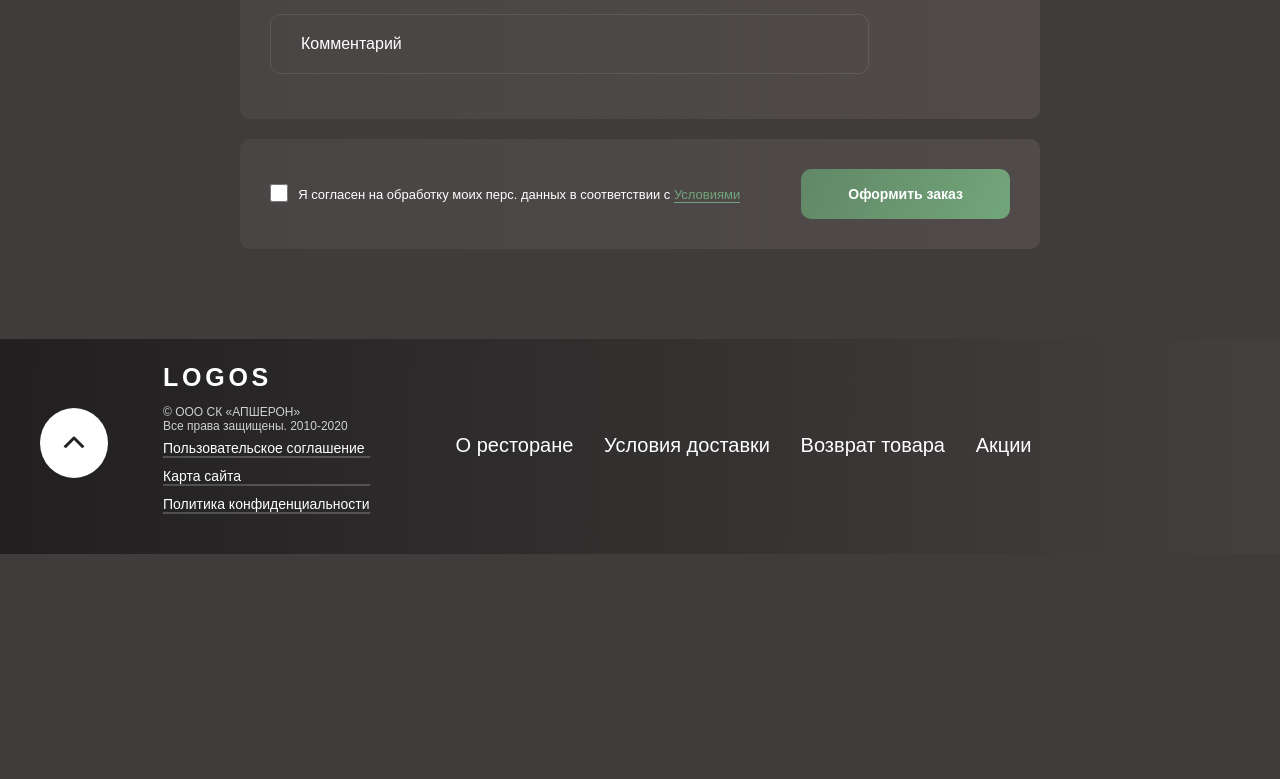
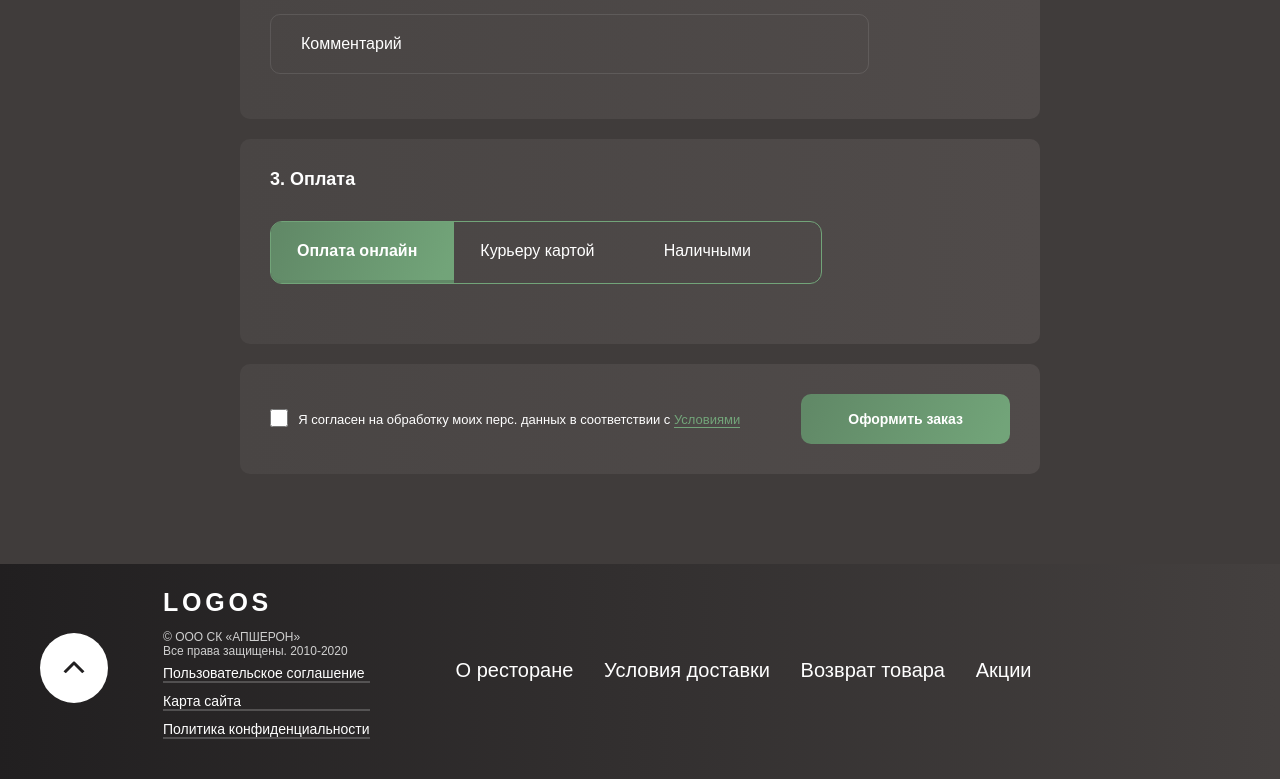
Before and after one commit to Bardooo/Logos, a React (Create React App) app: page /order in a window 1280 px wide. Shown: the part 1147-1926 px from the top of the page. Before the commit the page ends 1701 px from the top, so only its background shows below. Built offline with nearby package versions, Linux system fonts and the light colour scheme; a web font is replaced by a local one.

Commit message:
добавил тип оплаты

```diff
--- a/src/pages/Order.tsx
+++ b/src/pages/Order.tsx
@@ -18,10 +18,12 @@ interface OrderForm {
   level: string;
   comment: string;
   checkbox: boolean;
+  activePay: string;
 }
 
 const Order = () => {
-  const [active, setActive] = React.useState('1');
+  const [activeDev, setActiveDev] = React.useState('1');
+  const [activePay, setActivePay] = React.useState('оплата картой');
   const {
     register,
     handleSubmit,
@@ -54,13 +56,22 @@ const Order = () => {
     el.currentTarget.value = el.currentTarget.value.replace(/[^\d+]/, '');
   };
 
-  const onClickLi = (e: React.MouseEvent<HTMLLIElement, MouseEvent>) => {
+  const onClickLiDelivery = (e: React.MouseEvent<HTMLLIElement, MouseEvent>) => {
     const elements = document.querySelectorAll('.order__delivery-li');
     elements.forEach((el) => {
       el.classList.remove('active');
     });
     e.currentTarget.classList.add('active');
-    setActive(e.currentTarget.id);
+    setActiveDev(e.currentTarget.id);
+  };
+
+  const onClickLiPay = (e: React.MouseEvent<HTMLLIElement, MouseEvent>) => {
+    const elements = document.querySelectorAll('.order__payment-li');
+    elements.forEach((el) => {
+      el.classList.remove('active');
+    });
+    e.currentTarget.classList.add('active');
+    setActivePay(e.currentTarget.id);
   };
 
   return (
@@ -112,14 +123,17 @@ const Order = () => {
           <h5 className="order__delivery-title">2. Доставка</h5>
           <div className="order__delivery-selector">
             <ul className="order__delivery-ul">
-              <li className="order__delivery-li active" id="1" onClick={(e) => onClickLi(e)}>
+              <li
+                className="order__delivery-li active"
+                id="1"
+                onClick={(e) => onClickLiDelivery(e)}>
                 Доставка
               </li>
-              <li className="order__delivery-li" id="2" onClick={(e) => onClickLi(e)}>
+              <li className="order__delivery-li" id="2" onClick={(e) => onClickLiDelivery(e)}>
                 Самовызов
               </li>
             </ul>
-            {active === '1' ? (
+            {activeDev === '1' ? (
               <div className="order__delivery-time">
                 <img className="order__delivery-img" src={time} alt="time" />
                 <p className="order__delivery-text">Доставим через 1 час 30 минут</p>
@@ -128,7 +142,7 @@ const Order = () => {
               <></>
             )}
           </div>
-          {active === '1' ? (
+          {activeDev === '1' ? (
             <>
               <h5 className="order__delivery-subtitle">Адрес доставки</h5>
               <div className="order__delivery-address">
@@ -213,6 +227,7 @@ const Order = () => {
                 <div>
                   <input
                     id="comment"
+                    {...register('comment')}
                     className="order__delivery-comment"
                     type="text"
                     placeholder="Комментарий"
@@ -234,6 +249,28 @@ const Order = () => {
               </select>
             </>
           )}
+        </div>
+        <div className="order__payment">
+          <h5 className="order__payment-title">3. Оплата</h5>
+          <div className="order__payment-selector">
+            <ul className="order__payment-ul" {...register('activePay')}>
+              <li
+                className="order__payment-li active"
+                id="оплата картой"
+                onClick={(e) => onClickLiPay(e)}>
+                Оплата онлайн
+              </li>
+              <li
+                className="order__payment-li"
+                id="курьеру картой"
+                onClick={(e) => onClickLiPay(e)}>
+                Курьеру картой
+              </li>
+              <li className="order__payment-li" id="наличными" onClick={(e) => onClickLiPay(e)}>
+                Наличными
+              </li>
+            </ul>
+          </div>
         </div>
         <div className="order__checkout">
           <label className="order__checkout-check">
--- a/src/scss/components/_order.scss
+++ b/src/scss/components/_order.scss
@@ -276,6 +276,56 @@
       }
     }
   }
+  &__payment {
+    border-radius: 10px;
+    background: linear-gradient(90deg, #494544 0%, #504B4A 100%);
+    padding: 30px;
+    margin-bottom: 20px;
+    &-title {
+      color: #FFF;
+      font-size: 18px;
+      font-weight: 700;
+      margin-bottom: 31px;
+    }
+    &-selector {
+      display: flex;
+      align-items: center;
+      margin-bottom: 30px;
+    }
+    &-ul {
+      display: flex;
+      flex: 1;
+      margin-right: 20px;
+      border-radius: 12px;
+      border: 1px solid #72A479;
+      max-width: 552px;
+    }
+    &-li {
+      color: #FFF;
+      width: 181px;
+      font-size: 16px;
+      font-weight: 500;
+      padding: 20px 26px;
+      flex: 1;
+      cursor: pointer;
+      &:first-child {
+        &.active {
+          border-radius: 10px 0px 0px 10px;
+        }
+      }
+      &.active {
+        font-size: 16px;
+        font-weight: 700;
+        background: linear-gradient(115deg, #618967 5.11%, #72A479 94%);
+        cursor: auto;
+      }
+      &:last-child {
+        &.active {
+          border-radius: 0px 10px 10px 0px;
+        }
+      }
+    }
+  }
   &__checkout {
     position: relative;
     border-radius: 10px;
```
